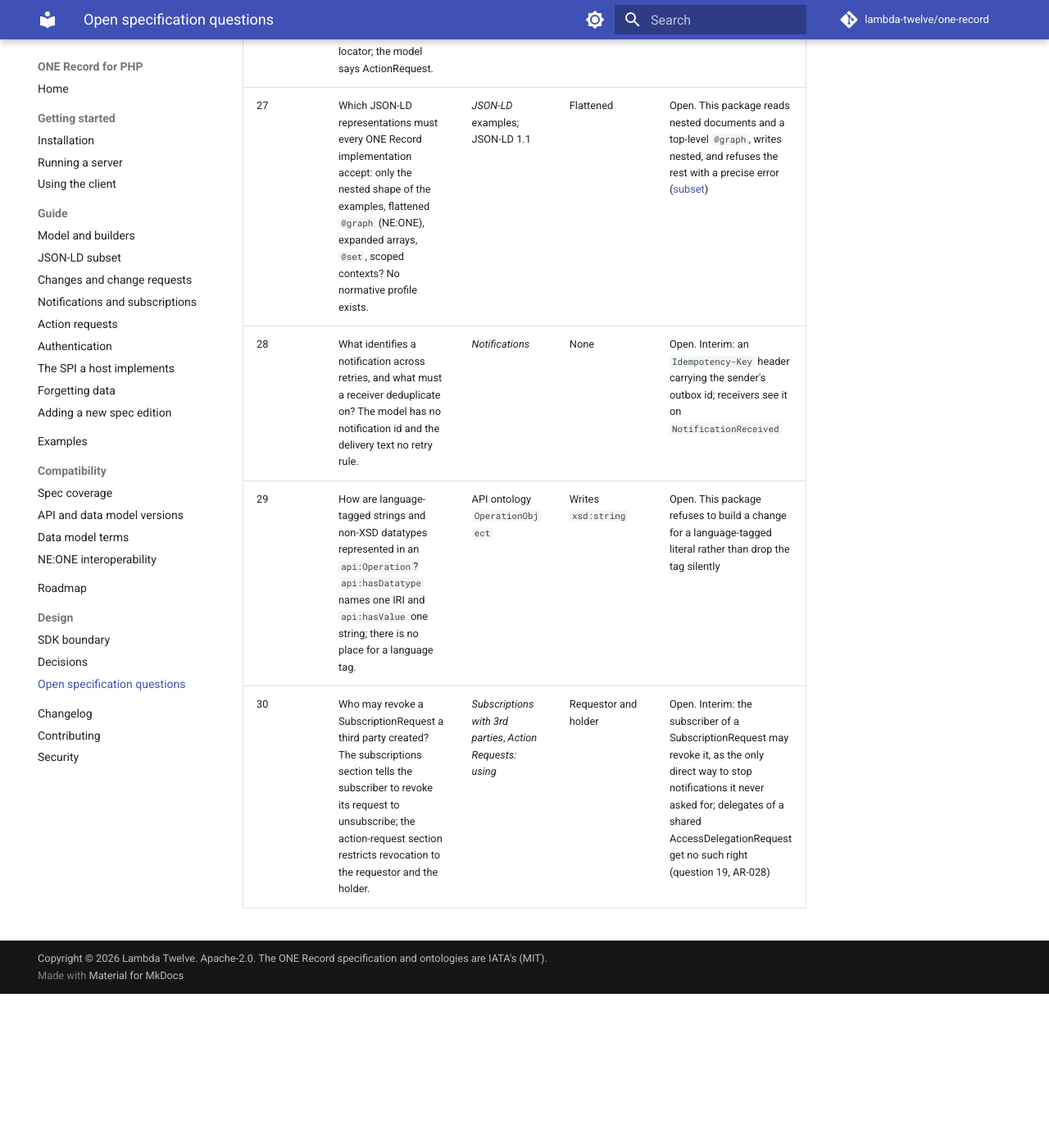
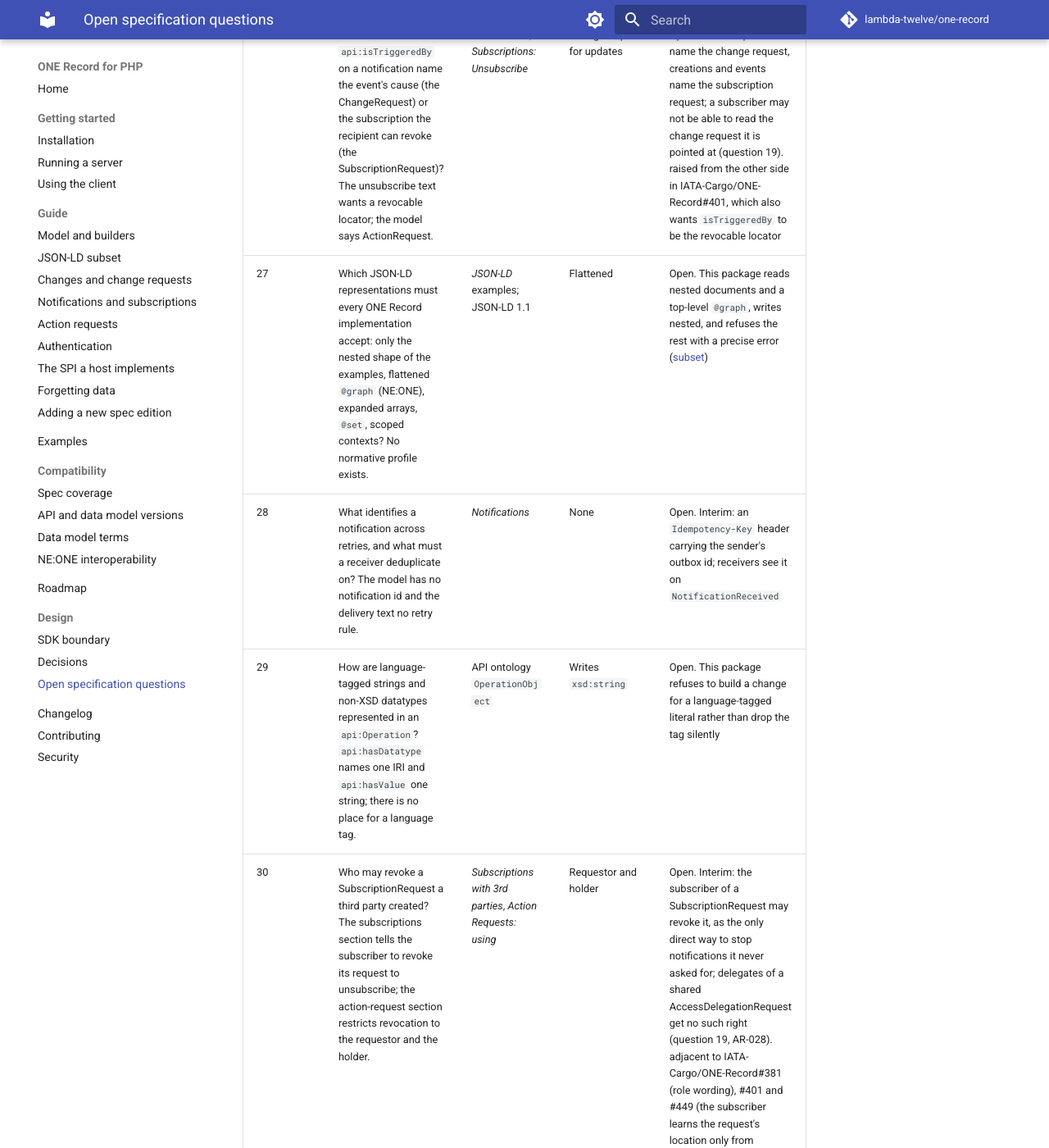
Before and after one commit to lambda-twelve/one-record, an MkDocs documentation site: the page built from docs/spec-questions.md, in a window 1280 px wide and 1400 px high, scrolled down 5938 px. Shown: the whole window at 82% size. Built offline with MkDocs 1.6.1 and Material for MkDocs 9.7.7, drawn with Linux system fonts in a browser that asks for light colours; comment, search, counter and statistics services are not loaded; before the commit the page ends 7150 px from its top, so only the background shows below that; some of the changed text lies outside the part shown.

Commit message:
Link the spec questions to the matching IATA issues
Nine of the thirty registered questions are already being discussed on
IATA-Cargo/ONE-Record; the register now names those issues so a reader
can follow the discussion, and records that question 21 was settled
there (superclasses allowed in @type, most specific class in the Type
header).

```diff
--- a/docs/spec-questions.md
+++ b/docs/spec-questions.md
@@ -8,31 +8,31 @@ chose. Entries are added as they are met; none is removed, only resolved.
 | --- | --- | --- | --- | --- |
 | 1 | `PATCH /logistics-objects/{id}` success status: the 2.2 status table says 201 Created, its examples show 204 No Content. | API 2.2 *Update a Logistics Object*; fixed to 201 in 2.3 | 201 | 201 with `Location` and `Type` |
 | 2 | Denied access to a logistics object: 403 Forbidden per the access-control page, but 403 confirms the object exists. | *Access control*, *Get a Logistics Object* | 403 | 403 by default; an `AccessPolicy` may answer `hide`, which yields 404 |
-| 3 | Embedded-object identifiers: the spec recommends `internal:<uuid5>` but leaves the scheme to the implementor. | *Implementation guidelines*, blank nodes | `neone:<n>` | `internal:<uuid5>`; the RDF comparer treats both prefixes as blank nodes |
-| 4 | Changing embedded objects: new embedded objects are blank nodes in operations, existing ones are addressed by embedded id. | *Update a Logistics Object* examples C2–C4 | Supported | Implemented as specified; earlier Lambda Twelve code refused such changes |
+| 3 | Embedded-object identifiers: the spec recommends `internal:<uuid5>` but leaves the scheme to the implementor. | *Implementation guidelines*, blank nodes | `neone:<n>` | `internal:<uuid5>`; the RDF comparer treats both prefixes as blank nodes. IATA-Cargo/ONE-Record#444 confirms embedded nodes must carry an `@id` |
+| 4 | Changing embedded objects: new embedded objects are blank nodes in operations, existing ones are addressed by embedded id. | *Update a Logistics Object* examples C2–C4 | Supported | Implemented as specified; earlier Lambda Twelve code refused such changes. worked through in IATA-Cargo/ONE-Record#355 (example C4 now uses the internal id) |
 | 5 | Numeric literal forms: `20.0`, `"20.0"^^xsd:double` and `2.0E1` are the same RDF value with different lexical forms. | JSON-LD/RDF | Stores lexical form as received | Comparison normalises by datatype; storage keeps the lexical form as received |
 | 6 | `?at=` and audit-trail timestamps use `YYYYMMDDThhmmssZ` while bodies use RFC 3339. | *Retrieve a historical Logistics Object* | Basic ISO format | Accept both forms on input; emit the spec's basic format in links |
 | 7 | The audit-trail example uses `api:REQUEST_STATUS_ACCEPTED`, which does not exist in the ontology. | *Get Audit Trail* example D1 | `api:REQUEST_ACCEPTED` | Ontology names (`api:REQUEST_ACCEPTED`) |
-| 8 | `hasSupportedOntology` must be unversioned IRIs per the guidelines, but the server-information example lists versioned ones. | *Server information* example A1 vs *Versioning* | Versioned | Unversioned in `hasSupportedOntology`, versioned in `hasSupportedOntologyVersion` |
+| 8 | `hasSupportedOntology` must be unversioned IRIs per the guidelines, but the server-information example lists versioned ones. | *Server information* example A1 vs *Versioning* | Versioned | Unversioned in `hasSupportedOntology`, versioned in `hasSupportedOntologyVersion`. open as IATA-Cargo/ONE-Record#403; IATA leans towards dropping the split and keeping versioned IRIs in `hasSupportedOntology` |
 | 9 | Access delegation `isRequestedFor`: a list in 2.2, exactly one organisation in 2.3; yet the 2.3 example still writes a one-element list. | *Access delegations*, example | List | Read as list or single value at either version; written as a list, as both editions' examples do |
 | 10 | `Content-Type` version parameter: the spec requires echoing the negotiated version; NE:ONE ignores the parameter and answers `;charset=UTF-8`. | *Versioning* | Ignores | Echo the negotiated version; accept partners that do not |
 | 11 | Data-model mapping questions for forwarders: unit IRIs (`code-lists/MeasurementUnitCode#KGM` vs UN/CEFACT), currency IRIs on the open `CurrencyCode` list, countries and airports as `CodeListElement`, party placement (shipment vs waybill), booking reference (`shippingRefNo` vs `Booking`), pieces vs piece groups. | Data model 3.2/3.3 | n/a | Left to the mapping layer in wrappers; the SDK supports every form |
 | 12 | IATA's release tags (`2025-07`, `2026-07`) carry release-candidate ontologies (`3.2-rc2`, `3.3.0 RC1`); the `<edition>-standard` folders were corrected on master after tagging. | Repository tags vs master | Builds from its own copy | Ontologies pinned to master commit `ad5f40d5…` (versionInfo `3.2` / `3.3.0`); specification text and examples pinned to the tags |
-| 13 | Several published example documents are defective: `AuditTrail*.json` (2025-07) are not JSON (placeholder text), `AuditTrail*.json` (2026-07) carry a `_comment` key, `Piece_with_id*.json` and `Shipment_with_Piece.embedded.json` have a leading space in `@id`, `ChangeRequest_with_error.json` (2025-07) writes `api#errors` for `api:hasError`, `Subscriptions_example2.json` types the object with a bare `Subscription` and no `@vocab`, `VerificationRequest.json` uses `xsd:anyURI` without declaring `xsd`. A general JSON-LD processor silently drops most of these; this package rejects them. | `Documentation_website/docs/API-Security/examples/` at both tags | n/a | Listed as known defects in `tests/Unit/JsonLd/SpecExamplesTest.php` so an upstream fix is noticed; every other example round-trips. Worth reporting to IATA. |
-| 14 | What `api:hasRevision` on a Change means: the ontology says "starting with 0 for changing the initial revision", the examples carry the current revision of the object. | API ontology `api:hasRevision`; *Update a Logistics Object* examples C1–C5 | Requires it to equal the object's current revision; the result is revision + 1 | Same as NE:ONE |
+| 13 | Several published example documents are defective: `AuditTrail*.json` (2025-07) are not JSON (placeholder text), `AuditTrail*.json` (2026-07) carry a `_comment` key, `Piece_with_id*.json` and `Shipment_with_Piece.embedded.json` have a leading space in `@id`, `ChangeRequest_with_error.json` (2025-07) writes `api#errors` for `api:hasError`, `Subscriptions_example2.json` types the object with a bare `Subscription` and no `@vocab`, `VerificationRequest.json` uses `xsd:anyURI` without declaring `xsd`. A general JSON-LD processor silently drops most of these; this package rejects them. | `Documentation_website/docs/API-Security/examples/` at both tags | n/a | Listed as known defects in `tests/Unit/JsonLd/SpecExamplesTest.php` so an upstream fix is noticed; every other example round-trips. Worth reporting to IATA.. the AuditTrail and ChangeRequest examples were reported as IATA-Cargo/ONE-Record#423 (one fixed, the two placeholders still open) |
+| 14 | What `api:hasRevision` on a Change means: the ontology says "starting with 0 for changing the initial revision", the examples carry the current revision of the object. | API ontology `api:hasRevision`; *Update a Logistics Object* examples C1–C5 | Requires it to equal the object's current revision; the result is revision + 1 | Same as NE:ONE. IATA-Cargo/ONE-Record#325 settled that objects start at revision 1, which supports the examples' reading |
 | 15 | Adding a value that is already present, or deleting one that is absent, is not specified. | *Update a Logistics Object* | Rejects the change | Rejected with code 422 on the ChangeRequest, so a stale diff cannot be half-applied silently |
 | 16 | Who may `PATCH /logistics-objects/{id}`: the endpoint table lists no permission, the permission model names `PATCH_LOGISTICS_OBJECT`. | *Update a Logistics Object* vs *Access control* | Requires the permission | The permission is required; a change request from an unknown party would otherwise be a free write queue |
 | 17 | `GET /subscriptions?topicType&topic` answers one `api:Subscription`; what if the host has several interests (with and without the body, say)? | *Get Subscription information as Publisher* | One | One offer is answered as an `api:Subscription`; none or several as an `api:Collection` of subscriptions |
-| 18 | The response to an illegal action-request transition: 2.3 specifies 422 for a revocation that is not possible; 2.2 says nothing, and the same question arises for `PATCH ?status=` on a final request. | *Action requests* | 400 | 422 at 2.3.0, 400 at 2.2.0, for every impossible transition |
+| 18 | The response to an illegal action-request transition: 2.3 specifies 422 for a revocation that is not possible; 2.2 says nothing, and the same question arises for `PATCH ?status=` on a final request. | *Action requests* | 400 | 422 at 2.3.0, 400 at 2.2.0, for every impossible transition. IATA-Cargo/ONE-Record#373 proposes 422 for `DELETE` in a non-revocable state, matching this choice |
 | 19 | Visibility of action requests: the spec says the requestor and the holder may read one; nothing about the delegate of an access delegation or the subscriber of a subscription set up by the holder. | *Action requests* | Requestor and holder | Parties a request is about may read it too; anyone else is answered 404 so existence is not leaked |
 | 20 | `api:hasChangedProperty` in an update notification when the change edited an embedded node (a `cargo:Value` inside `grossWeight`). | *Notifications* | Operation predicates | The object's own property the embedded node hangs off (`cargo:grossWeight`), so a subscriber can act on it |
-| 21 | NE:ONE lists every superclass in `@type` (a Piece is also `PhysicalLogisticsObject` and `LogisticsObject`); the spec's examples declare the one class. | *Logistics objects* examples; NE:ONE changelog #248 | Adds superclasses | Declared classes are kept as given; comparisons use the most specific classes; `ChangeBuilder` never emits type operations, so a diff against a NE:ONE object does not try to delete inferred types |
+| 21 | NE:ONE lists every superclass in `@type` (a Piece is also `PhysicalLogisticsObject` and `LogisticsObject`); the spec's examples declare the one class. | *Logistics objects* examples; NE:ONE changelog #248 | Adds superclasses | Declared classes are kept as given; comparisons use the most specific classes; `ChangeBuilder` never emits type operations, so a diff against a NE:ONE object does not try to delete inferred types. resolved by IATA-Cargo/ONE-Record#331 (approved 2026-06-08): `@type` may list the superclasses, the `Type` header carries only the most specific class |
 | 22 | Which properties a server sets on a received logistics event: NE:ONE writes `cargo:creationDate`, `cargo:eventFor` and `cargo:recordingOrganization` itself. | *Logistics events* | Sets all three | `eventFor` is implied by the path and written on read; `creationDate` is kept as posted (the server's receipt time is `created` on the model); `recordingOrganization` is the poster's business, not the server's |
 | 23 | Whether `PATCH /action-requests/{id}?status=` takes effect within the request. NE:ONE answers 204 and applies the decision on its evaluation timer, so a `GET` right after may still say pending. | *Action requests* | Asynchronous | Applied within the request; clients of other servers should poll, which the interop suite does |
 | 24 | Response bodies as flattened JSON-LD: NE:ONE answers with a top-level `@graph` whenever an object has embedded nodes, and `@vocab` for the cargo namespace. The spec's examples are nested. | *JSON-LD* examples; NE:ONE `jsonld.mode` | Flattened | Nested bodies written; a top-level `@graph` accepted on read and rooted at the object asked for |
 | 25 | Does an accepted subscription with `sendLogisticsObjectBody` keep authorising disclosure of the body after the subscriber's read permission is revoked? The access-control and subscription sections each define their own grant and say nothing about the interaction. | *Access Control*, *Subscriptions* | Sends the body while the subscription is accepted | Open. Interim choice: the access policy is consulted per recipient at fan-out time; without read permission the notification carries the URI only, under a hiding policy nothing is sent. A host that wants push authorisation independent of read access must say so in its policy |
-| 26 | Does `api:isTriggeredBy` on a notification name the event's cause (the ChangeRequest) or the subscription the recipient can revoke (the SubscriptionRequest)? The unsubscribe text wants a revocable locator; the model says ActionRequest. | *Notifications*, *Subscriptions: Unsubscribe* | ChangeRequest for updates | Open. Interim: updates name the change request, creations and events name the subscription request; a subscriber may not be able to read the change request it is pointed at (question 19) |
+| 26 | Does `api:isTriggeredBy` on a notification name the event's cause (the ChangeRequest) or the subscription the recipient can revoke (the SubscriptionRequest)? The unsubscribe text wants a revocable locator; the model says ActionRequest. | *Notifications*, *Subscriptions: Unsubscribe* | ChangeRequest for updates | Open. Interim: updates name the change request, creations and events name the subscription request; a subscriber may not be able to read the change request it is pointed at (question 19). raised from the other side in IATA-Cargo/ONE-Record#401, which also wants `isTriggeredBy` to be the revocable locator |
 | 27 | Which JSON-LD representations must every ONE Record implementation accept: only the nested shape of the examples, flattened `@graph` (NE:ONE), expanded arrays, `@set`, scoped contexts? No normative profile exists. | *JSON-LD* examples; JSON-LD 1.1 | Flattened | Open. This package reads nested documents and a top-level `@graph`, writes nested, and refuses the rest with a precise error ([subset](guide/json-ld.md)) |
 | 28 | What identifies a notification across retries, and what must a receiver deduplicate on? The model has no notification id and the delivery text no retry rule. | *Notifications* | None | Open. Interim: an `Idempotency-Key` header carrying the sender's outbox id; receivers see it on `NotificationReceived` |
 | 29 | How are language-tagged strings and non-XSD datatypes represented in an `api:Operation`? `api:hasDatatype` names one IRI and `api:hasValue` one string; there is no place for a language tag. | API ontology `OperationObject` | Writes `xsd:string` | Open. This package refuses to build a change for a language-tagged literal rather than drop the tag silently |
-| 30 | Who may revoke a SubscriptionRequest a third party created? The subscriptions section tells the subscriber to revoke its request to unsubscribe; the action-request section restricts revocation to the requestor and the holder. | *Subscriptions with 3rd parties*, *Action Requests: using* | Requestor and holder | Open. Interim: the subscriber of a SubscriptionRequest may revoke it, as the only direct way to stop notifications it never asked for; delegates of a shared AccessDelegationRequest get no such right (question 19, AR-028) |
+| 30 | Who may revoke a SubscriptionRequest a third party created? The subscriptions section tells the subscriber to revoke its request to unsubscribe; the action-request section restricts revocation to the requestor and the holder. | *Subscriptions with 3rd parties*, *Action Requests: using* | Requestor and holder | Open. Interim: the subscriber of a SubscriptionRequest may revoke it, as the only direct way to stop notifications it never asked for; delegates of a shared AccessDelegationRequest get no such right (question 19, AR-028). adjacent to IATA-Cargo/ONE-Record#381 (role wording), #401 and #449 (the subscriber learns the request's location only from `isTriggeredBy`) |
```
